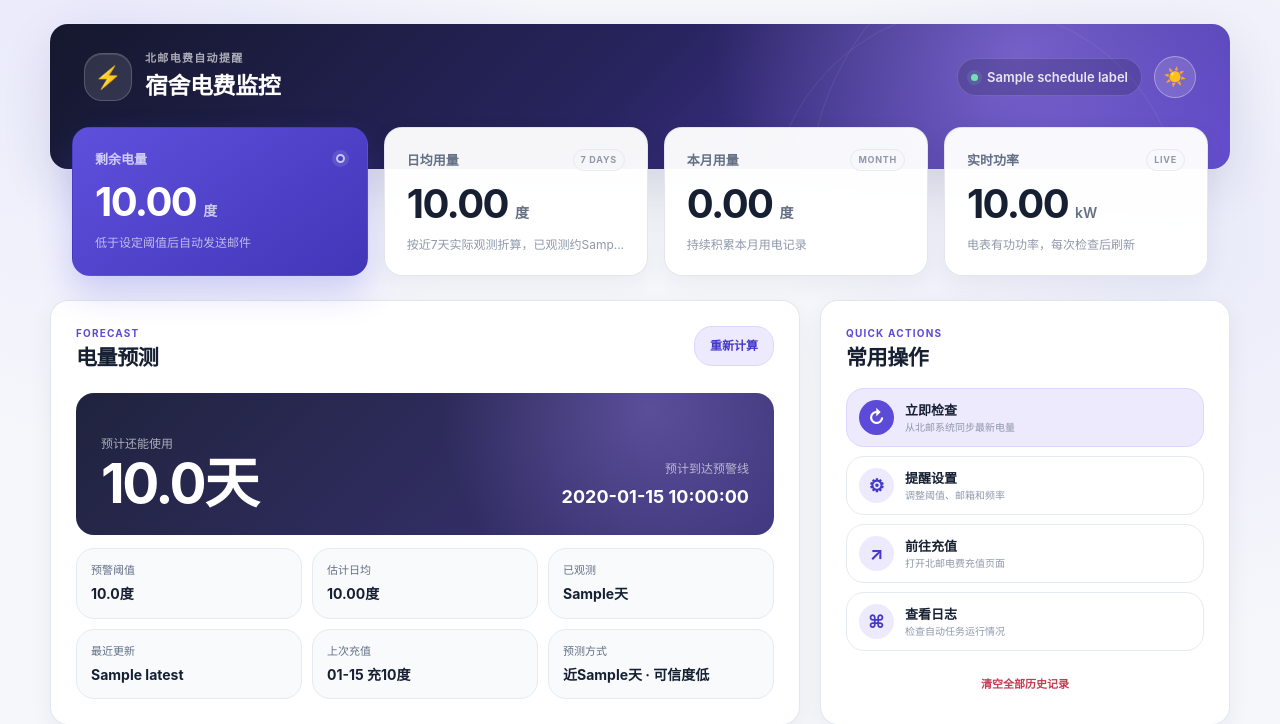
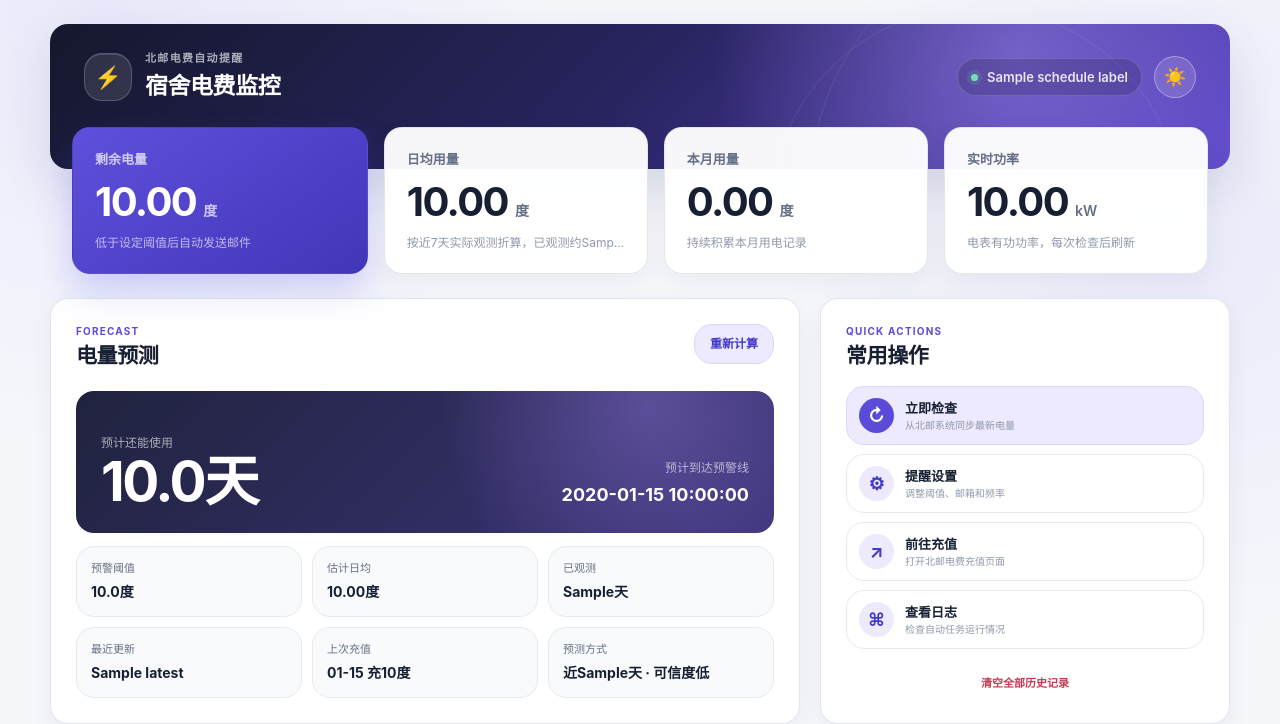
Before and after one commit to WTYJ/bupt-electricity-monitor, a Flask app: template templates/index.html in a window 1280 px wide. Shown: the top 724 px of the page. Run offline with Flask 3, Linux system fonts and the light colour scheme; the template is opened without the code that fills it: most values are stand-ins (such as "Sample title", 1, 10 or a date in 2020).

Commit message:
style: 顶部四张统计卡片移除右上角装饰
用户反馈「剩余电量」卡片右上角那个圆形标记像个"°"，容易误认成
单位；其余三张卡片的 7 DAYS / MONTH / LIVE 小标签也属冗余（标题
已说明含义）。要求四张卡片右上角小内容全部移除。

改动（纯删除 22 行）：
- templates/index.html：删除 balance-indicator 空心圆 span，以及
  metric-chip 的 7 DAYS / MONTH / LIVE 三个 span
- static/css/style.css：删除因此变成死代码的 .balance-indicator 与
  .metric-chip 两条规则

布局无需调整：.stat-card-head 用 space-between，删掉右侧元素后
只剩标题，自动左对齐。

验证：5101 实例确认相关类名与文字全部消失；<article> 卡片仍为 4 个；
每个 .stat-card-head 恰好含 1 个 span；四个数值元素 id 均正常。

```diff
--- a/static/css/style.css
+++ b/static/css/style.css
@@ -263,24 +263,6 @@ main {
 
 .stat-card-primary .stat-card-head {
     color: rgba(255, 255, 255, 0.72);
-}
-
-.balance-indicator {
-    width: 9px;
-    height: 9px;
-    border: 2px solid rgba(255, 255, 255, 0.7);
-    border-radius: 50%;
-    box-shadow: 0 0 0 4px rgba(255, 255, 255, 0.1);
-}
-
-.metric-chip {
-    padding: 3px 7px;
-    color: var(--text-faint);
-    border: 1px solid var(--line);
-    border-radius: 999px;
-    font-size: 9px;
-    font-weight: 750;
-    letter-spacing: 0.08em;
 }
 
 .stat-value {
--- a/templates/index.html
+++ b/templates/index.html
@@ -54,7 +54,6 @@
                 <article class="stat-card stat-card-primary">
                     <div class="stat-card-head">
                         <span>剩余电量</span>
-                        <span class="balance-indicator" aria-hidden="true"></span>
                     </div>
                     <div class="stat-value">
                         <strong id="current-balance">{% if stats.latest and stats.latest[2] is not none %}{{ "%.2f" | format(stats.latest[2]) }}{% else %}--{% endif %}</strong>
@@ -66,7 +65,6 @@
                 <article class="stat-card">
                     <div class="stat-card-head">
                         <span>日均用量</span>
-                        <span class="metric-chip">7 DAYS</span>
                     </div>
                     <div class="stat-value">
                         <strong id="usage-avg-7d">{{ "%.2f" | format(stats.usage_avg_7d or 0) }}</strong>
@@ -78,7 +76,6 @@
                 <article class="stat-card">
                     <div class="stat-card-head">
                         <span>本月用量</span>
-                        <span class="metric-chip">MONTH</span>
                     </div>
                     <div class="stat-value">
                         <strong id="month-usage">{{ "%.2f" | format(stats.month_usage or 0) }}</strong>
@@ -90,7 +87,6 @@
                 <article class="stat-card">
                     <div class="stat-card-head">
                         <span>实时功率</span>
-                        <span class="metric-chip">LIVE</span>
                     </div>
                     <div class="stat-value">
                         <strong id="current-power">{% if stats.current_power is not none %}{{ "%.2f" | format(stats.current_power) }}{% else %}--{% endif %}</strong>
```
Also changed, not shown: 部署说明.md (+17 -0 lines).
